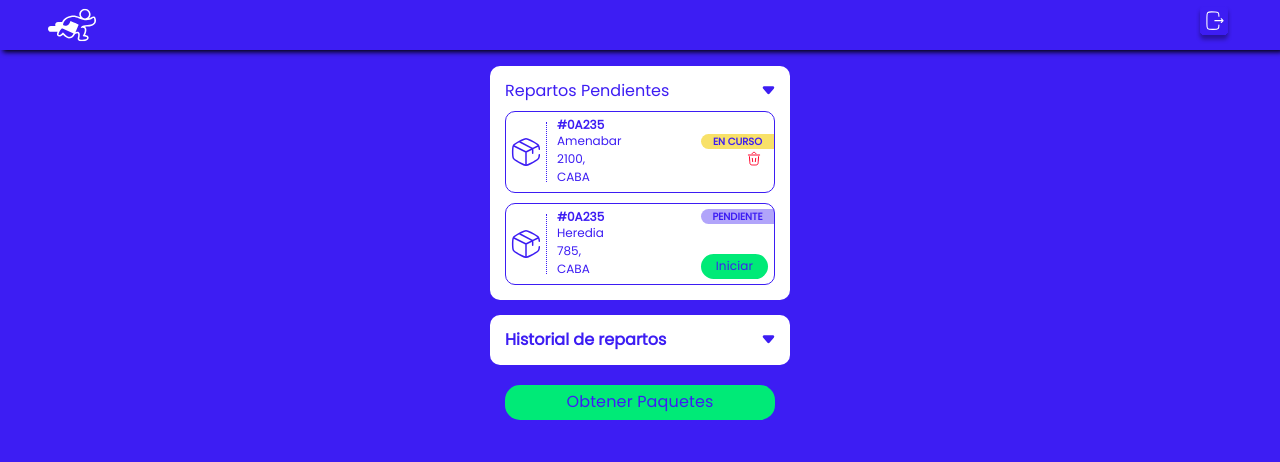
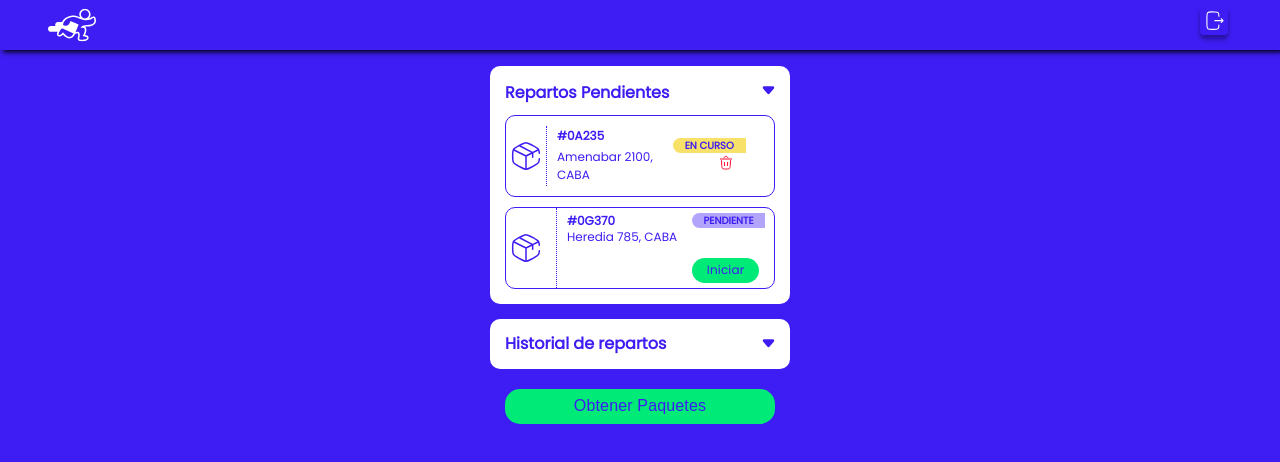
Before and after one commit to hernanortiz18/fast-delivery-src, a Next.js app in the folder fast-delivery-src/: page /init in a window 1280 px wide. Both pictures are taken after a click on the element "Repartos Pendientes". Shown: the top 462 px of the page. Built offline with nearby package versions, Linux system fonts and the light colour scheme.

Commit message:
cambios miercoles

```diff
--- a/fast-delivery-src/src/app/init/page.tsx
+++ b/fast-delivery-src/src/app/init/page.tsx
@@ -6,9 +6,24 @@ import "../../styles/buttons.css";
 import Navbar from "@/commons/Navbar";
 import TrashIcon from "@/assets/TrashIcon";
 import BoxIcon from "@/assets/BoxIcon";
-import "../../styles/init.css";
 
 function Init() {
+  const rectangleStyle = {
+    border: "1px solid #3D1DF3",
+
+    borderRadius: "10px",
+    marginTop: "10px",
+    display: "flex", // Para alinear los elementos horizontalmente
+    alignItems: "center", // Para centrar verticalmente los elementos
+  };
+
+  const checkboxStyle = {
+    width: "40px",
+    height: "40px",
+    top: "225px",
+    left: "46px",
+  };
+
   const [openSection, setOpenSection] = useState(""); // "repatosPendientes" or "historialRepartos"
 
   const handleClick = (sectionName: string) => {
@@ -19,158 +34,85 @@ function Init() {
     <div>
       <Navbar />
       <div className="accordion" style={{ marginTop: "4.1rem" }}>
-        <div style={{ display: "flex", flexDirection: "column" }}>
+        <div
+          style={{ display: "flex", flexDirection: "column", }}
+        >
           <div className="boxStyle">
-            <div
-              style={{
-                display: "flex",
-                flexDirection: "row",
-                justifyContent: "space-between",
-              }}
-            >
+            <div style={{ display: "flex", flexDirection: "row", justifyContent: "space-between" }}>
               <h1
-                className="box-title"
+                style={{ color: "#3D1DF3", fontSize: "16px", display: "flex", justifyContent: "-moz-initial", fontWeight: "bold", }}
                 onClick={() => handleClick("repatosPendientes")}
               >
                 Repartos Pendientes
-              </h1>{" "}
-              <svg
-                className="arrowAccordion"
-                xmlns="http://www.w3.org/2000/svg"
-                width="9"
-                height="7"
-                viewBox="0 0 9 7"
-                fill="none"
-              >
-                <path
-                  d="M5.26799 6.07909C4.86821 6.55848 4.13179 6.55848 3.73201 6.0791L0.238902 1.89046C-0.304217 1.2392 0.158881 0.249999 1.00689 0.249999L7.99311 0.25C8.84112 0.25 9.30422 1.2392 8.7611 1.89046L5.26799 6.07909Z"
-                  fill="#3D1DF3"
-                />
-              </svg>
-            </div>{" "}
-            {openSection === "repatosPendientes" && (
+              </h1> <svg className="arrowAccordion" xmlns="http://www.w3.org/2000/svg" width="9" height="7" viewBox="0 0 9 7" fill="none" >
+                <path d="M5.26799 6.07909C4.86821 6.55848 4.13179 6.55848 3.73201 6.0791L0.238902 1.89046C-0.304217 1.2392 0.158881 0.249999 1.00689 0.249999L7.99311 0.25C8.84112 0.25 9.30422 1.2392 8.7611 1.89046L5.26799 6.07909Z" fill="#3D1DF3" />
+              </svg></div>  {openSection === "repatosPendientes" && (
                 <>
-                <div className="rectangleStyle">
+                  <div style={rectangleStyle}>
+                    <div style={{ display: "flex", flexDirection: "row", alignItems: "center" }}>
                       <div
-                    style={{
-                      display: "flex",
-                      flexDirection: "row",
-                      alignItems: "center",
-                    }}
-                  >
-                    <div
-                      style={{
-                        borderRight: "1px dotted #3D1DF3",
-                        height: "60px",
-                        margin: "10px 10px 10px 0px",
-                        display: "flex",
-                        padding: "10px 0",
-                        flexDirection: "column",
-                        justifyItems: "center",
-                      }}
+                        style={{ borderRight: "1px dotted #3D1DF3", height: "60px", margin: "10px 10px 10px 0px", display: "flex", padding: "10px 0", flexDirection: "column", justifyItems: "center" }}
                       >
                         <BoxIcon />
                       </div>
                       <div style={{ display: "flex", margin: "0" }}>
                         <div>
-                        <h1 className="package-code">
+                          <h1 style={{ color: "#3D1DF3", fontSize: "12px", fontStyle: "normal", fontWeight: "600 bold", lineHeight: "15px", marginBottom: "5px" }}>
                             <b>#0A235</b>
                           </h1>
-                        <h2 className="package-direction">
-                          Amenabar 2100,
-                          <br /> CABA
+                          <h2 style={{ color: "#3D1DF3", fontSize: "12px", fontWeight: "400", }}>
+                            Amenabar 2100,<br /> CABA{" "}
                           </h2>
                         </div>
                       </div>
                     </div>
-                  <div
-                    style={{
-                      width: "100%",
-                      display: "flex",
-                      flexDirection: "column",
-                      alignItems: "end",
-                      justifyContent: "space-between",
-                      justifySelf: "end",
-                    }}
-                  >
+                    <div style={{ margin: "0 -10px", display: "flex", flexDirection: "column", alignItems: "end", justifyContent: "space-between", justifySelf: "end", marginLeft: "20px" }} >
                       <p className="tags course">en curso</p>
                       <div style={{ marginRight: "10px" }}>
                         <TrashIcon />
                       </div>
                     </div>
                   </div>
-                <div className="rectangleStyle">
+                  <div style={rectangleStyle}>
+                    <BoxIcon />
                     <div
                       style={{
-                      display: "flex",
-                      flexDirection: "row",
-                      alignItems: "center",
+                        borderLeft: "1px dotted #3D1DF3",
+                        height: "80px",
+                        margin: "0 10px",
+                      }}
+                    ></div>
+
+                    <div style={{ display: "flex", margin: "0" }}>
+                      <div style={{ marginRight: "25px" }}> {" "}
+                        <h1
+                          style={{
+                            color: "#3D1DF3",
+                            fontSize: "12px",
+                            fontStyle: "normal",
+                            fontWeight: "600 bold",
+                            lineHeight: "15px",
                           }}
                         >
-                    <div
+                          <b>#0G370</b>
+                        </h1>
+                        <h2
                           style={{
-                        borderRight: "1px dotted #3D1DF3",
-                        height: "60px",
-                        margin: "10px 10px 10px 0px",
-                        display: "flex",
-                        padding: "10px 0",
-                        flexDirection: "column",
-                        justifyItems: "center",
+                            color: "#3D1DF3",
+                            fontSize: "12px",
+                            fontWeight: "400",
                           }}
                         >
-                      <BoxIcon />
-                    </div>
-                    <div style={{ display: "flex", margin: "0" }}>
-                      <div>
-                        <h1 className="package-code">
-                          <b>#0A235</b>
-                        </h1>
-                        <h2 className="package-direction">
-                          Heredia 785,
-                          <br /> CABA
+                          Heredia 785, CABA{" "}
                         </h2>
                       </div>
-                    </div>
-                  </div>
-                  <div
-                    style={{
-                      width: "100%",
-                      display: "flex",
-                      flexDirection: "column",
-                      alignItems: "end",
-                      justifyContent: "space-between",
-                      justifySelf: "end",
-                    }}
-                  >
-                    <p className="tags wait">Pendiente</p>
-                    <button
-                      className="greenButtonSmall"
-                      style={{ marginRight: "6px" }}
-                    >
-                      Iniciar
-                    </button>
-                  </div>
-                </div>
-
-                {/* <div className="rectangleStyle">
-                  <BoxIcon />
-                  <div className="dotted-vertical-line"></div>
-
-                  <div style={{ display: "flex", margin: "0" }}>
-                    <div style={{ marginRight: "25px" }}>
-                      <h1 className="package-code">
-                        <b>#0G370</b>
-                      </h1>
-                      <h2 className="package-direction">Heredia 785, CABA</h2>
-                    </div>
-                    <div style={{ margin: "0 -10px" }}>
+                      <div style={{ margin: "0 -10px" }} >
                         <p className="tags wait">Pendiente</p>
                         <button className="greenButtonSmall">Iniciar</button>
                       </div>
                     </div>
-                </div> */}
-              </>
-            )}
+                  </div>
+                </>)}
           </div>
         </div>
         {/*-------------------------------- Second box -----------------------------*/}
@@ -182,67 +124,101 @@ function Init() {
           }}
         >
           <div className="boxStyle">
-            <div
+            <div style={{ display: "flex", flexDirection: "row", justifyContent: "space-between" }}>
+              <h1
                 style={{
+                  color: "#3D1DF3",
+                  fontSize: "16px",
                   display: "flex",
-                flexDirection: "row",
-                justifyContent: "space-between",
+                  justifyContent: "-moz-initial",
+                  fontWeight: "700px",
+                  lineHeight: "20px",
+
                 }}
-            >
-              <h1
-                className="box-title"
                 onClick={() => handleClick("historialRepartos")}
               >
                 <b>Historial de repartos</b>
-              </h1>{" "}
-              <svg
-                className="arrowAccordion"
-                xmlns="http://www.w3.org/2000/svg"
-                width="9"
-                height="7"
-                viewBox="0 0 9 7"
-                fill="none"
-              >
-                <path
-                  d="M5.26799 6.07909C4.86821 6.55848 4.13179 6.55848 3.73201 6.0791L0.238902 1.89046C-0.304217 1.2392 0.158881 0.249999 1.00689 0.249999L7.99311 0.25C8.84112 0.25 9.30422 1.2392 8.7611 1.89046L5.26799 6.07909Z"
-                  fill="#3D1DF3"
-                />
-              </svg>
-            </div>
-            {openSection === "historialRepartos" && (
+              </h1> <svg className="arrowAccordion" xmlns="http://www.w3.org/2000/svg" width="9" height="7" viewBox="0 0 9 7" fill="none" >
+                <path d="M5.26799 6.07909C4.86821 6.55848 4.13179 6.55848 3.73201 6.0791L0.238902 1.89046C-0.304217 1.2392 0.158881 0.249999 1.00689 0.249999L7.99311 0.25C8.84112 0.25 9.30422 1.2392 8.7611 1.89046L5.26799 6.07909Z" fill="#3D1DF3" />
+              </svg></div>{openSection === "historialRepartos" && (
+
                 <>
                   <h2 className="paquetes">58 paquetes entregados</h2>
+                  <div style={rectangleStyle}>
+                    <BoxIcon />
 
-                <div className="rectangleStyle">
-                  <BoxIcon />
-                  <div className="dotted-vertical-line"></div>
+                    <div
+                      style={{
+                        borderLeft: "1px dotted #3D1DF3",
+                        height: "80px",
+                        margin: "0 10px",
+                      }}
+                    ></div>
 
                     <div style={{ display: "flex", margin: "0" }}>
-                    <div style={{ marginRight: "25px" }}>
-                      <h1 className="package-code">
+                      <div style={{ marginRight: "25px" }}> {" "}
+                        <h1
+                          style={{
+                            color: "#3D1DF3",
+                            fontSize: "12px",
+                            fontStyle: "normal",
+                            fontWeight: "600 bold",
+                            lineHeight: "15px",
+                          }}
+                        >
                           <b>#0A235</b>
                         </h1>
-                      <h2 className="package-direction">Amenabar 2100, CABA</h2>
+                        <h2
+                          style={{
+                            color: "#3D1DF3",
+                            fontSize: "12px",
+                            fontWeight: "400",
+                          }}
+                        >
+                          Amenabar 2100, CABA{" "}
+                        </h2>
                       </div>
-                    <div style={{ margin: "0 -10px" }}>
+                      <div style={{ margin: "0 -10px" }} >
                         <p className="tags delivered">entregado</p>
                       </div>
                     </div>
                   </div>
 
-                <div className="rectangleStyle">
+                  <div style={rectangleStyle}>
                     <BoxIcon />
-                  <div className="dotted-vertical-line"></div>
+
+                    <div
+                      style={{
+                        borderLeft: "1px dotted #3D1DF3",
+                        height: "80px",
+                        margin: "0 10px",
+                      }}
+                    ></div>
 
                     <div style={{ display: "flex", margin: "0" }}>
-                    <div style={{ marginRight: "25px" }}>
-                      {" "}
-                      <h1 className="package-code">
+                      <div style={{ marginRight: "25px" }}> {" "}
+                        <h1
+                          style={{
+                            color: "#3D1DF3",
+                            fontSize: "12px",
+                            fontStyle: "normal",
+                            fontWeight: "600 bold",
+                            lineHeight: "15px",
+                          }}
+                        >
                           <b>#0G370</b>
                         </h1>
-                      <h2 className="package-direction">Heredia 785, CABA</h2>
+                        <h2
+                          style={{
+                            color: "#3D1DF3",
+                            fontSize: "12px",
+                            fontWeight: "400",
+                          }}
+                        >
+                          Heredia 785, CABA{" "}
+                        </h2>
                       </div>
-                    <div style={{ margin: "0 -10px" }}>
+                      <div style={{ margin: "0 -10px" }} >
                         <p className="tags delivered">entregado</p>
                       </div>
                     </div>
@@ -260,7 +236,9 @@ function Init() {
             alignItems: "center",
           }}
         >
-          <button className="greenButton">Obtener Paquetes</button>
+          <button style={{ fontFamily: "sans-serif" }} className="greenButton">
+            Obtener Paquetes
+          </button>
         </div>
       </div>
     </div>
```
Lines whose indentation alone changed are shown as unchanged.
